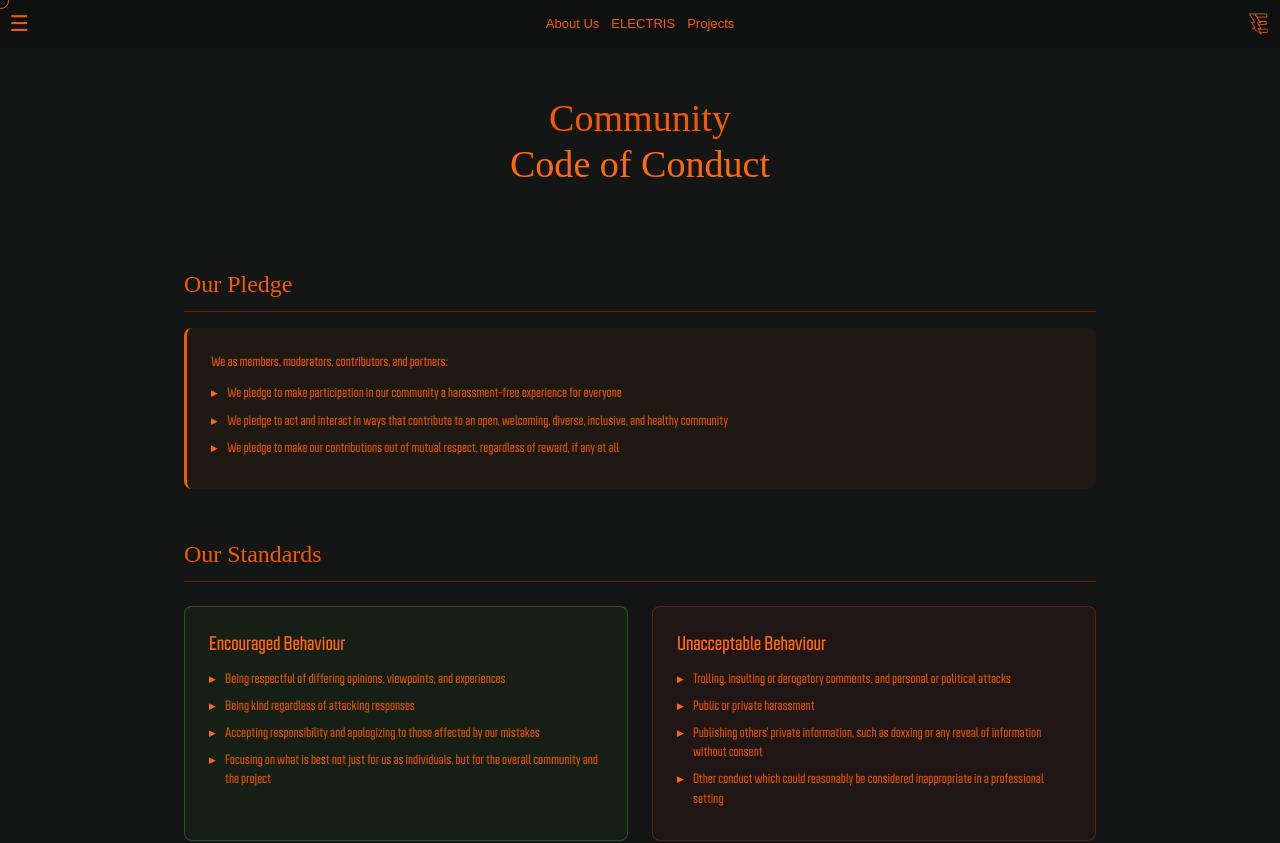
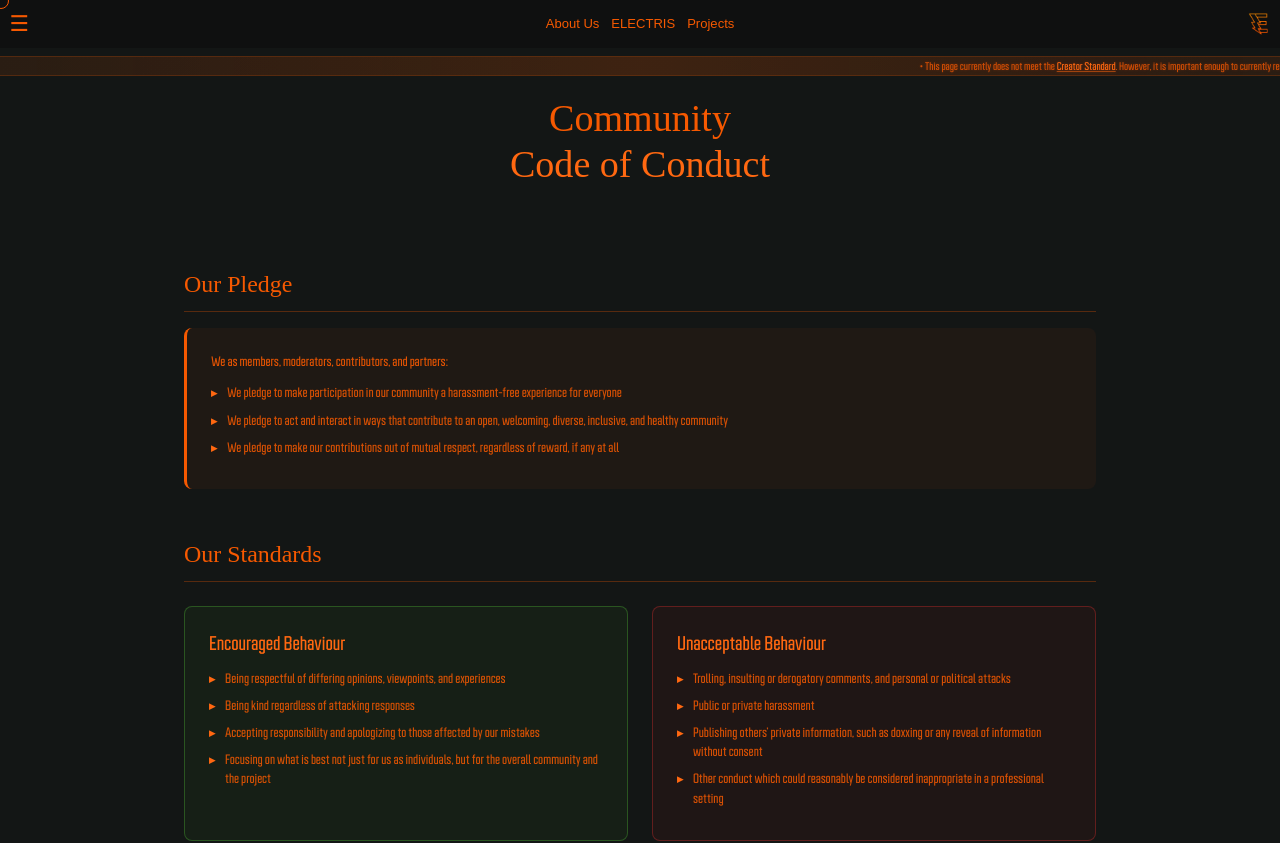
Before and after one commit to ItzELECTR0/electris.net, a SvelteKit app: page /about/code-of-conduct in a window 1280 px wide. Shown: the top 843 px of the page. Built offline with nearby package versions, Linux system fonts and the light colour scheme; no server answers; a web font is replaced by a local one.

Commit message:
Add Creator Standard notice to Code of Conduct page

```diff
--- a/src/routes/about/code-of-conduct/+page.svelte
+++ b/src/routes/about/code-of-conduct/+page.svelte
@@ -10,6 +10,18 @@
     };
 
     setTimeout(cursorReset, 10);
+
+    const scrollingText = document.querySelector('.scrolling-text') as HTMLElement;
+
+    if (scrollingText) {
+      scrollingText.addEventListener('mouseenter', () => {
+        scrollingText.style.animationPlayState = 'paused';
+      });
+
+      scrollingText.addEventListener('mouseleave', () => {
+        scrollingText.style.animationPlayState = 'running';
+      });
+    }
   });
 </script>
 
@@ -18,6 +30,14 @@
 </svelte:head>
 
 <div class="conduct-page">
+  <div class="notice-banner">
+    <div class="banner-content">
+      <div class="scrolling-text">
+         • This page currently does not meet the <a href="/about/creator-standard">Creator Standard</a>. However, it is important enough to currently remain unchanged until a better one is provided. •
+      </div>
+    </div>
+  </div>
+
   <div class="hero">
     <h1>Community<br><span class="highlight">Code of Conduct</span></h1>
   </div>
@@ -165,6 +185,121 @@
   .conduct-page {
     min-height: 100vh;
     padding-top: 8vh;
+  }
+
+  .notice-banner {
+    position: absolute;
+    top: 7vh;
+    left: 0;
+    width: 100%;
+    height: 2.5vh;
+    background: linear-gradient(90deg,
+      rgba(246, 89, 1, 0.1) 0%,
+      rgba(246, 89, 1, 0.15) 50%,
+      rgba(246, 89, 1, 0.1) 100%);
+    border-top: 1px solid rgba(246, 89, 1, 0.2);
+    border-bottom: 1px solid rgba(246, 89, 1, 0.2);
+    overflow: hidden;
+    z-index: 90;
+  }
+
+  .banner-content {
+    position: relative;
+    height: 100%;
+    display: flex;
+    align-items: center;
+    overflow: hidden;
+  }
+
+  .banner-content::before {
+    content: '';
+    position: absolute;
+    top: 0;
+    left: -100%;
+    width: 100%;
+    height: 100%;
+    background: linear-gradient(90deg,
+      transparent 0%,
+    rgba(246, 89, 1, 0.1) 50%,
+      transparent 100%);
+    animation: electric-sweep 4s ease-in-out infinite;
+    }
+
+  .scrolling-text {
+    white-space: nowrap;
+    font-family: 'Redwing';
+    font-size: 0.9rem;
+    color: rgba(246, 89, 1, 0.8);
+    text-shadow: 0 0 3px rgba(246, 89, 1, 0.3);
+    animation: scroll-infinite 25s linear infinite;
+    display: inline-block;
+    transform: translateX(100vw);
+    cursor: pointer;
+    transition: color 0.2s ease;
+  }
+
+  .scrolling-text::after {
+    padding-left: 4rem;
+  }
+
+  .scrolling-text:hover {
+    color: rgba(246, 89, 1, 1);
+    text-shadow: 0 0 5px rgba(246, 89, 1, 0.4);
+  }
+
+  .scrolling-text a {
+    color: #ff6811;
+    text-decoration: underline;
+    text-decoration-color: rgba(255, 104, 17, 0.5);
+    transition: all 0.2s ease;
+  }
+
+  .scrolling-text a:hover {
+    color: #ff8844;
+    text-shadow: 0 0 5px rgba(255, 104, 17, 0.6);
+    text-decoration-color: #ff6811;
+  }
+
+  @keyframes scroll-infinite {
+  0% {
+    transform: translateX(100vw);
+  }
+  100% {
+    transform: translateX(-100%);
+  }
+}
+
+@keyframes electric-sweep {
+  0%, 100% {
+    left: -100%;
+    opacity: 0;
+  }
+  50% {
+    left: 100%;
+    opacity: 1;
+  }
+}
+
+  @keyframes glitch-flicker {
+    0%, 98% {
+      opacity: 0.8;
+      filter: none;
+    }
+    99% {
+      opacity: 0.6;
+      filter: blur(0.5px) hue-rotate(10deg);
+      transform: translateX(calc(-100% + 100vw)) translateY(0.5px);
+    }
+    99.5% {
+      opacity: 0.9;
+      filter: blur(0.3px) hue-rotate(-5deg);
+      transform: translateX(calc(-100% + 100vw)) translateY(-0.3px);
+    }
+    100% {
+      opacity: 0.8;
+      filter: none;
+      transform: translateX(calc(-100% + 100vw));
+    }
   }
 
   .hero {
@@ -357,7 +492,6 @@
     font-weight: 600;
   }
 
-  /* Mobile responsiveness */
   @media (max-width: 768px) {
     .hero h1 {
       font-size: 2.5rem;
--- a/src/routes/ems/music/+page.svelte
+++ b/src/routes/ems/music/+page.svelte
@@ -244,20 +244,6 @@
     outline-offset: 2px;
   }
 
-  .blood-overlay {
-    position: absolute;
-    top: 0;
-    left: 0;
-    width: 100%;
-    height: 100%;
-    opacity: 0;
-    pointer-events: none;
-    transition: opacity 0.4s;
-  }
-  .blood-overlay.hovered {
-    opacity: 1;
-  }
-
   .music-container {
     display: flex;
     flex-wrap: wrap;
```
